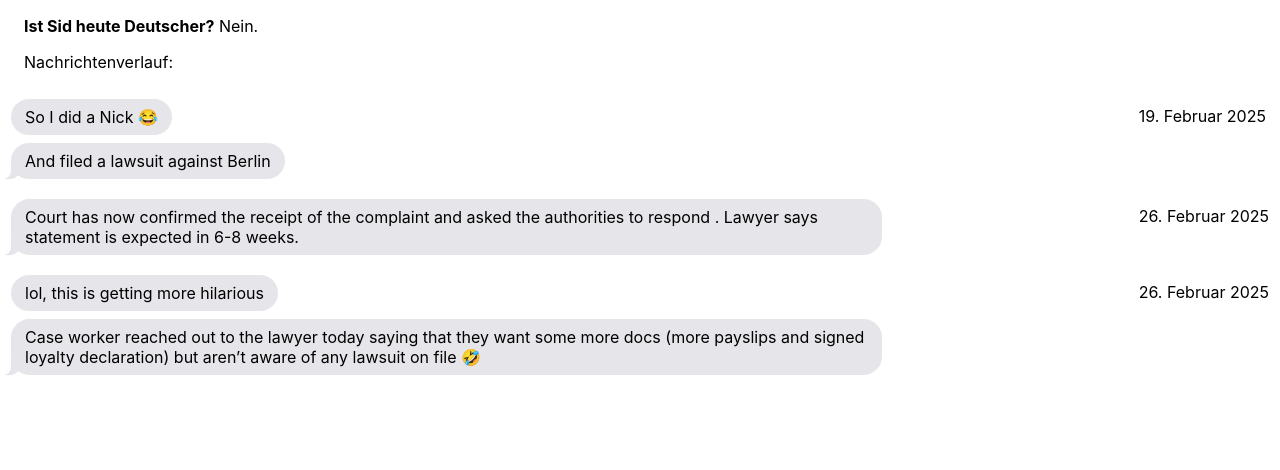
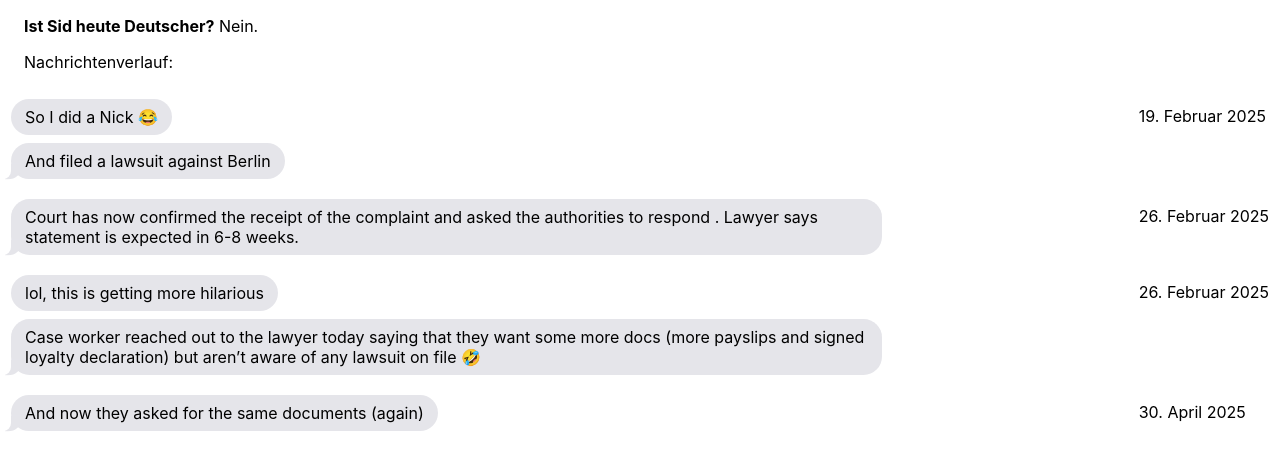
Before and after one commit to tkw1536/istsidheutedeutscher.de, a plain HTML site: page index.html in a window 1280 px wide. Drawn offline with Linux system fonts and the light colour scheme.

Commit message:
more news

```diff
--- a/index.html
+++ b/index.html
@@ -121,6 +121,14 @@
           <time datetime="2025-02-26">26. Februar 2025</time>
         </td>
       </tr>
+      <tr>
+        <td>
+          <q lang="en">And now they asked for the same documents (again)</q>
+        </td>
+        <td>
+          <time datetime="2025-02-26">30. April 2025</time>
+        </td>
+      </tr>
     </tbody>
   </table>
 </html>
```
